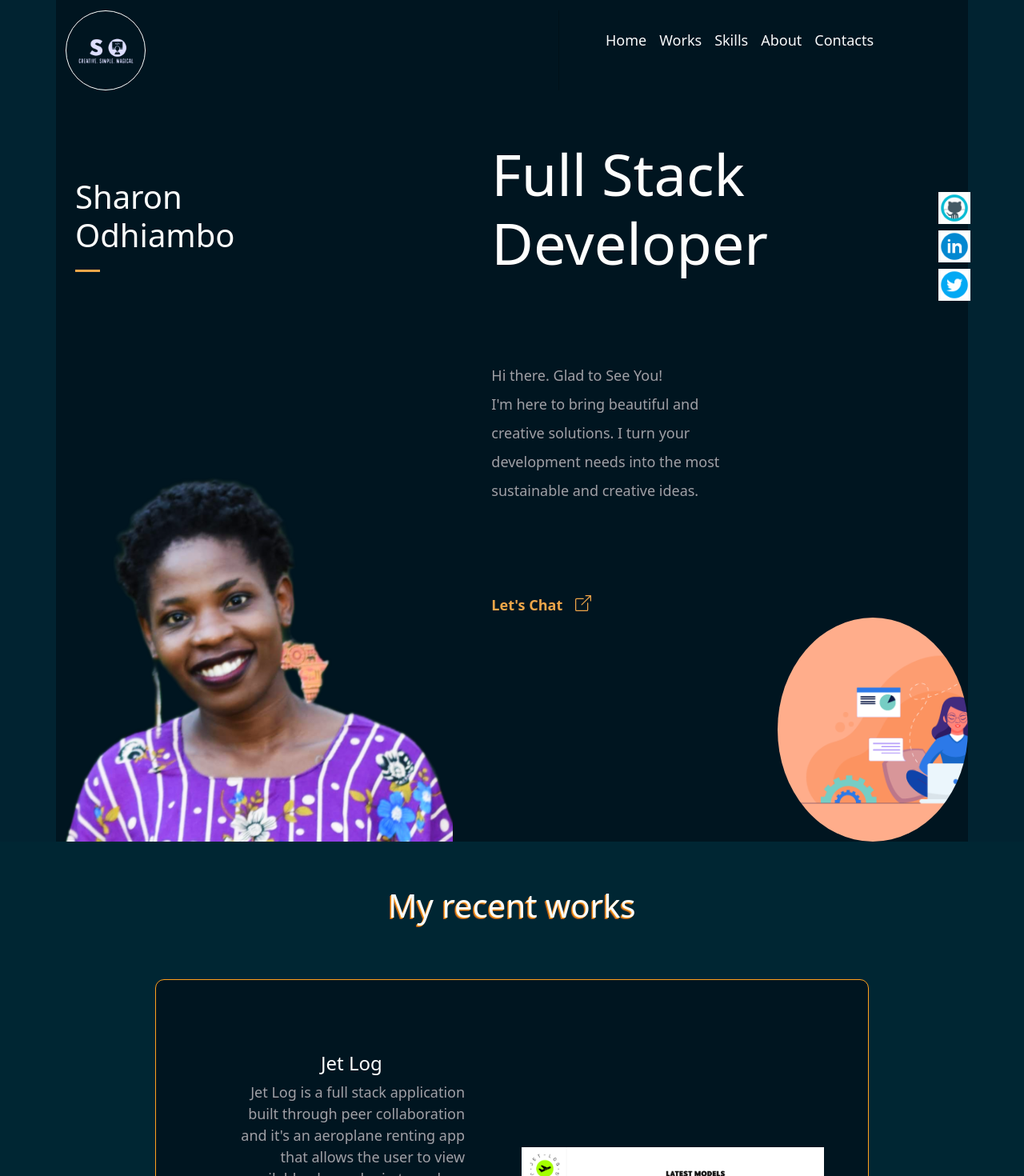
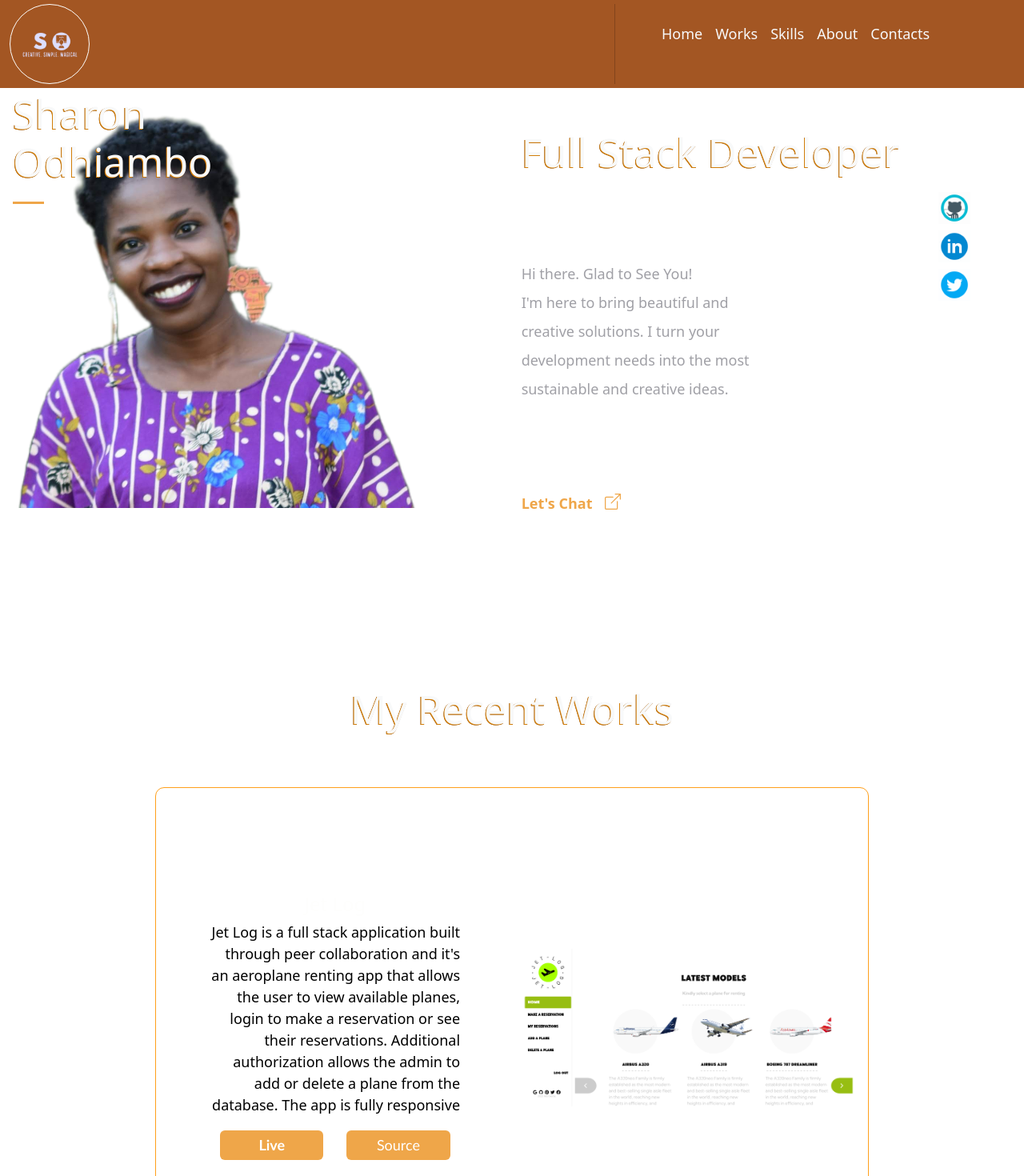
Before and after one commit to sharon-odhiambo/Personal-portfolio, a React (Create React App) app: page / in a window 1280 px wide. Shown: the top 1470 px of the page at 80% size. Built offline with nearby package versions, Linux system fonts and the light colour scheme.

Commit message:
Update portfolio general look

```diff
--- a/src/App.css
+++ b/src/App.css
@@ -2,6 +2,7 @@
   margin: 0;
   padding: 0;
   box-sizing: border-box;
+  scroll-behavior: smooth;
 }
 
 body {
@@ -11,22 +12,21 @@ body {
 }
 
 .App {
-  background-color: #012331;
+  background-color: #fff;
 }
 
 .back {
-  background-image: url('./images/picts.png');
+  background-image: url('./images/Pic.png');
   background-repeat: no-repeat;
-  background-position: left bottom;
+  background-position: 100%;
   background-size: 100%;
-  height: 300px;
 }
 
 .homepage {
   display: flex;
   flex-direction: column;
   justify-content: space-between;
-  gap: 5%;
+  gap: 10%;
 }
 
 .logo {
@@ -38,14 +38,23 @@ body {
   height: 100px;
   border: 0.2px solid #fefefd;
   border-radius: 50%;
+  color: black;
 }
 
 .top {
-  background-color: #001520;
+  background-color: #fff;
+}
+
+.navbar {
+  background-color: #a35623;
+  position: fixed;
+  width: 100%;
+  height: 110px;
+  z-index: 10;
 }
 
 .offcanvas {
-  background-color: #001520;
+  background-color: #a35623;
   color: #fefefd;
 }
 
@@ -86,7 +95,7 @@ body {
 .display-2,
 .display-1,
 .back h1 {
-  color: #fefefd;
+  color: black;
 }
 
 .int {
@@ -125,7 +134,7 @@ body {
 }
 
 .proj {
-  background-color: #002633;
+  background-color: #fff;
 }
 
 .other-projects {
@@ -137,18 +146,19 @@ body {
 }
 
 .card {
-  background-color: #001520;
+  background: rgb(255, 255, 255);
+  color: rgb(0, 0, 0);
+  margin: 0.5rem;
+  padding: 0.5rem 1rem;
+  transition: all 0.3s ease 0s;
   border-radius: 11px;
   width: 100%;
   height: 600px;
-  padding: 5%;
-  color: #a0a0a6;
   align-items: center;
   border: 1px solid #ffa01b;
   display: flex;
   justify-content: center;
   position: relative;
-  z-index: 1000;
 }
 
 .card img {
@@ -290,19 +300,52 @@ body {
 }
 
 .head {
+  font-size: 50px;
   position: relative;
   text-shadow:
-    -1px 1px 0 #ffa01b,
-    -2px 2px 0 #a35623;
+  -1px 1px 0 #d27e09,
+  -1px 1px 0 #612904;
+}
+
+.hd,
+.hd1 {
+  font-size: 50px;
+  position: relative;
+  text-shadow:
+    -1px 1px 0 #d27e09,
+    -1px 1px 0 #612904;
+}
+
+.hd::after {
+  content: '';
+  position: absolute;
+  width: 20%;
+  height: 1px;
+  bottom: -10px;
+  left: 10%;
+  right: 10%;
+  transform: scaleX(0);
+  box-shadow:
+    0 3px 0 #efa649,
+    0 5px 0 #a35623;
+  background: #ffa01b;
+  transform-origin: bottom right;
+  transition: transform 0.5s ease-out;
+}
+
+.hd:hover::after,
+.head:hover::after {
+  transform: scaleX(1);
+  transform-origin: bottom left;
 }
 
 .head::after {
   content: '';
   position: absolute;
-  width: 40%;
-  height: 3px;
-  bottom: -10px;
-  left: 30%;
+  width: 30%;
+  height: 1px;
+  bottom: -5px;
+  left: 35%;
   right: 30%;
   transform: scaleX(0);
   box-shadow:
@@ -311,11 +354,6 @@ body {
   background: #ffa01b;
   transform-origin: bottom right;
   transition: transform 0.5s ease-out;
-}
-
-.head:hover::after {
-  transform: scaleX(1);
-  transform-origin: bottom left;
 }
 
 .row {
@@ -339,13 +377,25 @@ body {
   margin-bottom: 10%;
 }
 
+.slick-prev,
+.slick-next {
+  background-color: #d27e09;
+  color: #d27e09!important;
+  background: none!important;
+}
+
 .resume-btn a {
   text-decoration: none;
 }
 
 .landing,
 .bt {
-  background-color: #001520;
+  background-color: #fff;
+}
+
+.landing {
+  height: 100vh;
+  padding-top: 5%;
 }
 
 .nav {
@@ -370,7 +420,6 @@ body {
 
 form input,
 form textarea {
-  background-color: #001520;
   border: none;
   border-bottom: 4px solid #a35623;
 }
--- a/src/App.js
+++ b/src/App.js
@@ -8,8 +8,8 @@ import Home from './Home';
 function App() {
   return (
     <div className="App">
-      <section id="homepage" className="container align-items-center p-0 landing">
-        <Navigation />
+      <Navigation />
+      <section id="homepage" className="landing">
         <Home />
       </section>
       <Works />
--- a/src/Contacts.js
+++ b/src/Contacts.js
@@ -6,7 +6,7 @@ const Contacts = () => (
     <div className="container border">
       <div className="d-flex flex-column align-items-center">
         {' '}
-        <h2 className="display-1 pt-5 ps-5 about-header text-light">
+        <h2 className="display-1 pt-5 ps-5 about-header">
           Want to Hire Me?
         </h2>
         {' '}
--- a/src/Home.js
+++ b/src/Home.js
@@ -4,9 +4,9 @@ import {
 } from './images/images ';
 
 const Home = () => (
-  <div className="pt-5 gap-5 homepage">
+  <div className="pt-5 homepage">
     <div className="back">
-      <h1 className="pt-5 ps-4">
+      <h1 className="h1 ps-3 text-light hd1">
         Sharon
         {' '}
         <br />
@@ -16,7 +16,7 @@ const Home = () => (
       </h1>
     </div>
     <div className="d-flex flex-column hm">
-      <h1 className="display-2 main-header">
+      <h1 className="h1 mt-5 text-light hd">
         Full Stack Developer
       </h1>
       <p className="int mt-5 pt-5 line-height-5 w-50">
@@ -39,7 +39,6 @@ const Home = () => (
           </svg>
         </span>
       </a>
-      <div className="im align-self-end" />
     </div>
     <ul className="list-unstyled col-1 position-fixed bottom-50 end-0">
       <li id="github" className="pb-2">
--- a/src/Nav.js
+++ b/src/Nav.js
@@ -9,7 +9,7 @@ const Navigation = () => (
   <>
     {['md'].map((expand) => (
       <Navbar key={expand} expand="lg">
-        <Container>
+        <Container fluid>
           <Navbar.Brand href="#"><div className="logo p-0" /></Navbar.Brand>
           <Navbar.Toggle aria-controls={`offcanvasNavbar-expand-${expand}`} />
           <Navbar.Offcanvas
--- a/src/Works.js
+++ b/src/Works.js
@@ -1,12 +1,12 @@
 import React from 'react';
 import {
-  salama, world, space, lead, list, vet, jet, budg,
+  salama, world, space, lead, list, jet, budg,
 } from './images/images ';
 
 const Works = () => (
   <section id="projects" className="pt-5 ps-5 pe-5 mb-5 proj">
     <h2 className="h1 p-2 text-light d-flex justify-content-center head">
-      My recent works
+      My Recent Works
     </h2>
     <div className="other-projects container pt-5">
       <div className="card m-1 mb-5">
@@ -26,8 +26,8 @@ const Works = () => (
             or delete a plane from the database. The app is fully responsive
           </p>
           <span className="d-flex links">
-            <a href="https://github.com/sharon-odhiambo/jet-log-frontend" target="_blank" rel="noreferrer" className="link-button">See on Github</a>
-            <a href="https://the-awesome-berkay-akbas-site.netlify.app/" target="_blank" rel="noreferrer" className="link-button"><strong>See Live</strong></a>
+            <a href="https://github.com/sharon-odhiambo/jet-log-frontend" target="_blank" rel="noreferrer" className="link-button">Source</a>
+            <a href="https://the-awesome-berkay-akbas-site.netlify.app/" target="_blank" rel="noreferrer" className="link-button"><strong>Live</strong></a>
           </span>
         </div>
       </div>
@@ -42,13 +42,13 @@ const Works = () => (
           </h2>
           <p className="w-75">
             Budget-App is a rails mobile app that enables the user to manage their budget
-            by seeing their expenditures and the specific items they spend on.
+            by seeing their expenditures and the specific items they spent on.
             The app authenticates the user
             and once logged in they can access their individual data.
           </p>
           <span className="d-flex links">
-            <a href="https://github.com/sharon-odhiambo/Rails-Budget-App" target="_blank" rel="noreferrer" className="link-button">See on Github</a>
-            <a href="https://glacial-mesa-01327.herokuapp.com/" target="_blank" rel="noreferrer" className="link-button"><strong>See Live</strong></a>
+            <a href="https://github.com/sharon-odhiambo/Rails-Budget-App" target="_blank" rel="noreferrer" className="link-button">Source</a>
+            <a href="https://glacial-mesa-01327.herokuapp.com/" target="_blank" rel="noreferrer" className="link-button"><strong>Live Coming Soon</strong></a>
           </span>
         </div>
       </div>
@@ -68,8 +68,8 @@ const Works = () => (
             or use the search button to locate their country and find more details.
           </p>
           <span className="d-flex links">
-            <a href="https://github.com/sharon-odhiambo/World-Countries-Tour" target="_blank" rel="noreferrer" className="link-button">See on Github</a>
-            <a href="https://my-world-tour.netlify.app/" target="_blank" rel="noreferrer" className="link-button"><strong>See Live</strong></a>
+            <a href="https://github.com/sharon-odhiambo/World-Countries-Tour" target="_blank" rel="noreferrer" className="link-button">Source</a>
+            <a href="https://my-world-tour.netlify.app/" target="_blank" rel="noreferrer" className="link-button"><strong>Live</strong></a>
           </span>
         </div>
       </div>
@@ -88,29 +88,8 @@ const Works = () => (
             to book rockets, dragons and join selected space missions.
           </p>
           <span className="d-flex links">
-            <a href="https://github.com/sharon-odhiambo/SpaceX-Data" target="_blank" rel="noreferrer" className="link-button">See on Github</a>
-            <a href="https://spacetraveleryun.netlify.app/" target="_blank" rel="noreferrer" className="link-button"><strong>See Live</strong></a>
-          </span>
-
-        </div>
-      </div>
-      <div className="card m-1 mb-5">
-        <div
-          style={{ backgroundImage: `url(${vet}` }}
-          className="card-img"
-        />
-        <div className="desc">
-          <h2 className="h4 card-title">
-            Vet Clinic Database
-          </h2>
-          <p>
-            This is a Ruby-based relational database that creates
-            the data structure for a vet clinic.
-            It uses OOP principles to beautifully organize the animals, owners,
-            the clinic employees&apos; data and animal visits to different vets.
-          </p>
-          <span className="d-flex links">
-            <a href="https://github.com/sharon-odhiambo/Vet-clinic-database" target="_blank" rel="noreferrer" className="link-button">See on Github</a>
+            <a href="https://github.com/sharon-odhiambo/SpaceX-Data" target="_blank" rel="noreferrer" className="link-button">Source</a>
+            <a href="https://spacetraveleryun.netlify.app/" target="_blank" rel="noreferrer" className="link-button"><strong>Live</strong></a>
           </span>
 
         </div>
@@ -132,8 +111,8 @@ const Works = () => (
             on different screen sizes.
           </p>
           <span className="d-flex links">
-            <a href="https://github.com/sharon-odhiambo/Salama-Conference" target="_blank" rel="noreferrer" className="link-button">See on Github</a>
-            <a href="https://aesthetic-salama-conference.netlify.app/" target="_blank" rel="noreferrer" className="link-button"><strong>See Live</strong></a>
+            <a href="https://github.com/sharon-odhiambo/Salama-Conference" target="_blank" rel="noreferrer" className="link-button">Source</a>
+            <a href="https://aesthetic-salama-conference.netlify.app/" target="_blank" rel="noreferrer" className="link-button"><strong>Live</strong></a>
           </span>
         </div>
       </div>
@@ -154,8 +133,8 @@ const Works = () => (
             to the leaderboard and update on refresh.
           </p>
           <span className="d-flex links">
-            <a href="https://github.com/sharon-odhiambo/Leaderboard-Project" target="_blank" rel="noreferrer" className="link-button">See on Github</a>
-            <a href="https://sharon-odhiambo.github.io/Leaderboard-Project/" target="_blank" rel="noreferrer" className="link-button"><strong>See Live</strong></a>
+            <a href="https://github.com/sharon-odhiambo/Leaderboard-Project" target="_blank" rel="noreferrer" className="link-button">Source</a>
+            <a href="https://sharon-odhiambo.github.io/Leaderboard-Project/" target="_blank" rel="noreferrer" className="link-button"><strong>Live</strong></a>
           </span>
         </div>
       </div>
@@ -175,8 +154,8 @@ const Works = () => (
             It also allows the user to check using a checkbox icon and clear the checked items.
           </p>
           <span className="d-flex links">
-            <a href="https://github.com/sharon-odhiambo/TO-DO-LIST" target="_blank" rel="noreferrer" className="link-button">See on Github</a>
-            <a href="https://sharon-odhiambo.github.io/TO-DO-LIST/" target="_blank" rel="noreferrer" className="link-button"><strong>See Live</strong></a>
+            <a href="https://github.com/sharon-odhiambo/TO-DO-LIST" target="_blank" rel="noreferrer" className="link-button">Source</a>
+            <a href="https://sharon-odhiambo.github.io/TO-DO-LIST/" target="_blank" rel="noreferrer" className="link-button"><strong>Live</strong></a>
           </span>
 
         </div>
```
Also changed, not shown: 1 other file (tests, documents, lock files or other folders).
